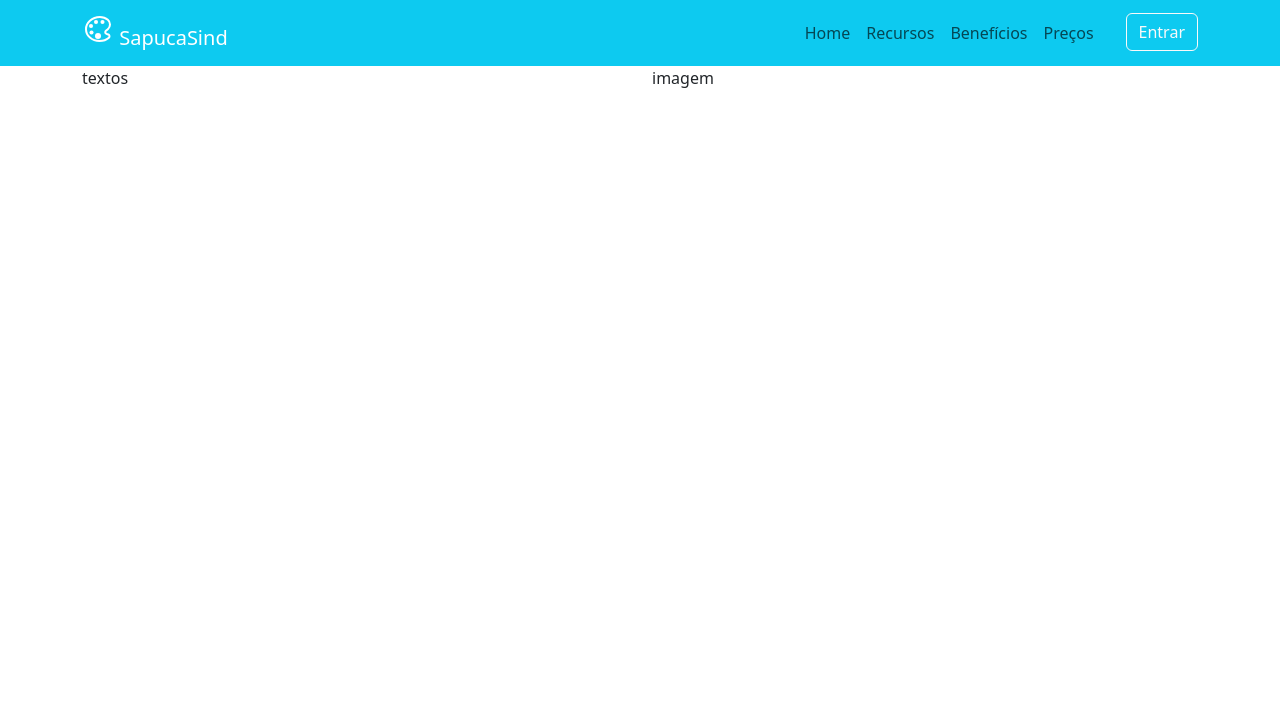
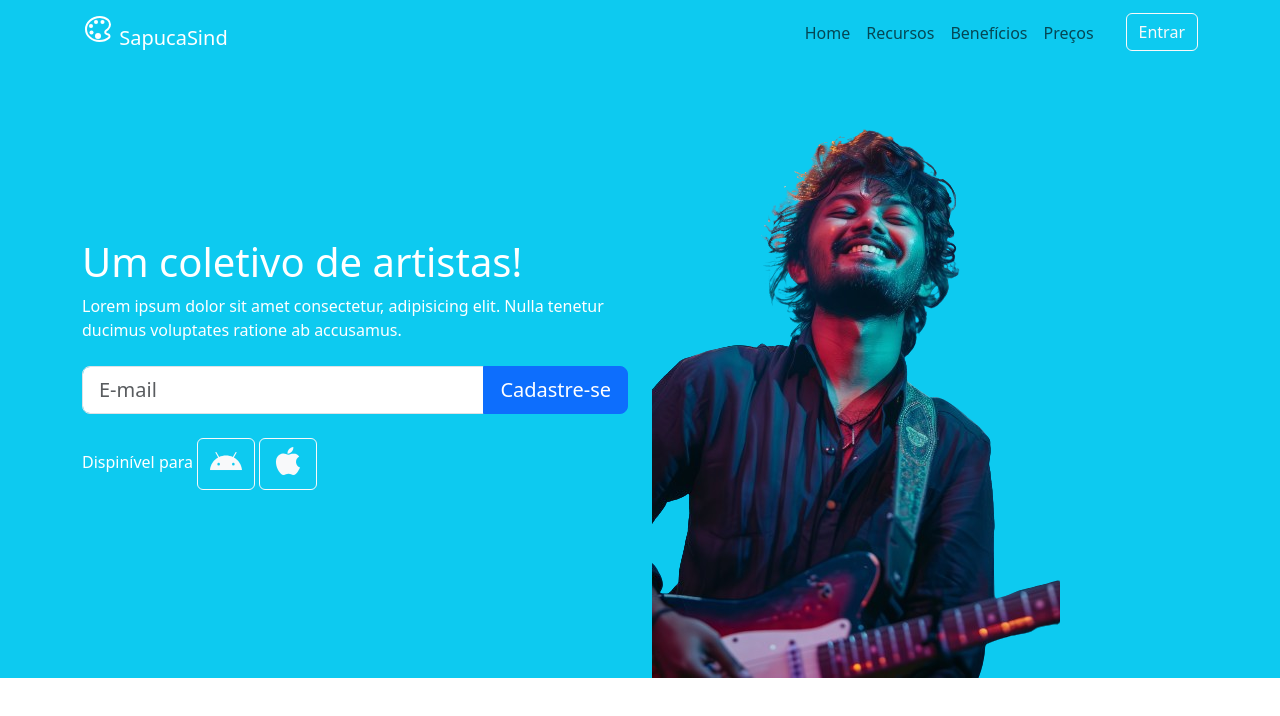
Before and after one commit to glaucoSapucaia/bootstrap_SapucaSind, a plain HTML site: page pages/index.html in a window 1280 px wide. Drawn offline with nearby package versions, Linux system fonts and the light colour scheme.

Commit message:
Content creation

```diff
--- a/pages/index.html
+++ b/pages/index.html
@@ -1,5 +1,5 @@
 <!doctype html>
-<html lang="en">
+<html lang="pt-br">
     <head>
         <title>SapucaSind - Home</title>
         <!-- Required meta tags -->
@@ -69,19 +69,43 @@
         <!-- header end -->
 
         <!-- content start -->
-        <section id="home">
+        <section id="home" class="bg-info text-white">
             <!-- container start -->
             <div class="container">
                 <div class="row">
                     <!-- text start -->
-                    <div class="col-md-6">
-                        textos
+                    <div class="col-md-6 d-flex">
+                        <div class="align-self-center">
+                            <h1 class="displey-4">Um coletivo de artistas!</h1>
+                            <p>Lorem ipsum dolor sit amet consectetur, adipisicing elit. Nulla tenetur ducimus voluptates ratione ab accusamus.</p>
+
+                            <!-- form start -->
+                            <form action="" class="my-4">
+                                <div class="input-group input-group-lg">
+                                    <input type="text" placeholder="E-mail" class="form-control">
+                                    <button type="button" class="btn btn-primary">Cadastre-se</button>
+                                </div>
+                            </form>
+                            <!-- form end -->
+
+                            <!-- platforms start -->
+                            <p>
+                                Dispinível para
+                                <a href="" class="btn btn-outline-light">
+                                    <ion-icon name="logo-android" size="large"></ion-icon>
+                                </a>
+                                <a href="" class="btn btn-outline-light">
+                                    <ion-icon name="logo-apple" size="large"></ion-icon>
+                                </a>
+                            </p>
+                            <!-- platforms end -->
+                        </div>
                     </div>
                     <!-- text end -->
 
                     <!-- img start -->
-                    <div class="col-md-6">
-                        imagem
+                    <div class="col-md-6 d-none d-md-block">
+                        <img src="../img/img-fundo-conteudo-removebg-preview.png" alt="">
                     </div>
                     <!-- img end -->
                 </div>
```
Also changed, not shown: img/img-fundo-conteudo-removebg-preview.png (added), 2 other files.
